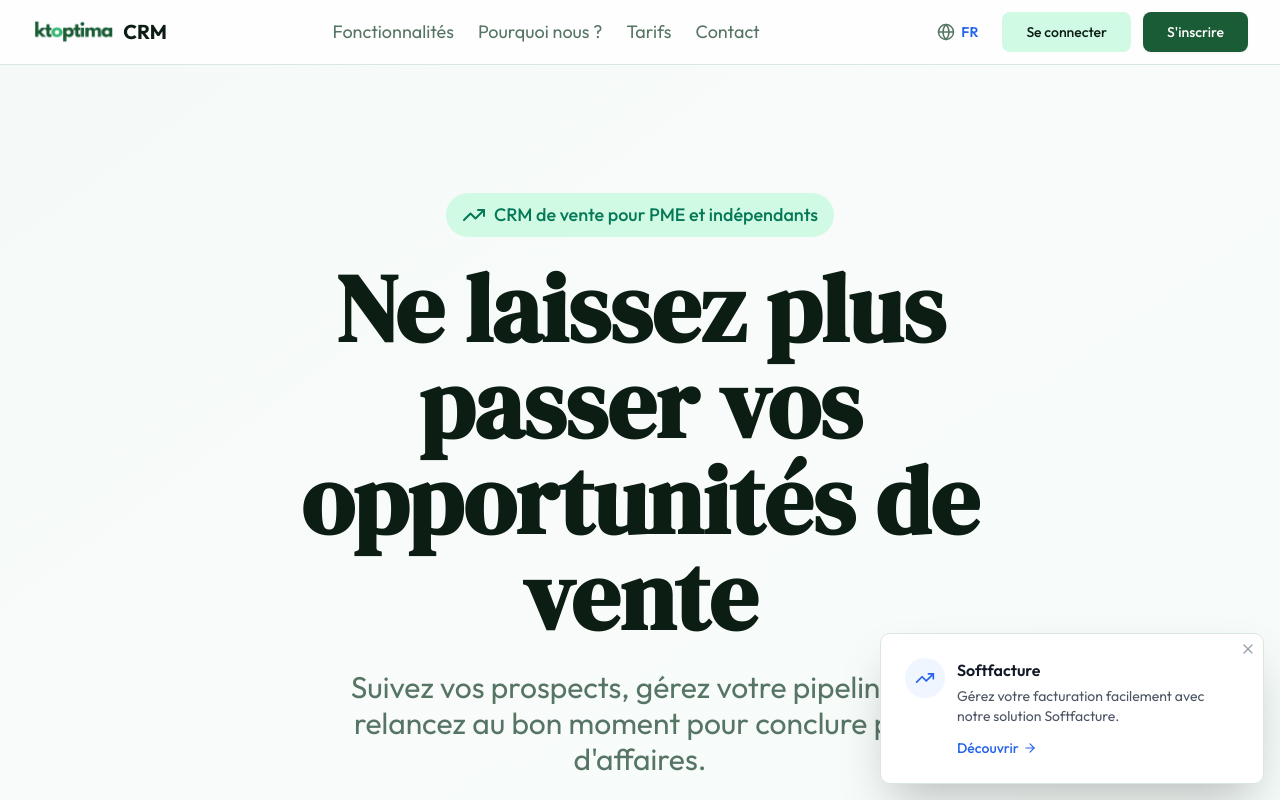
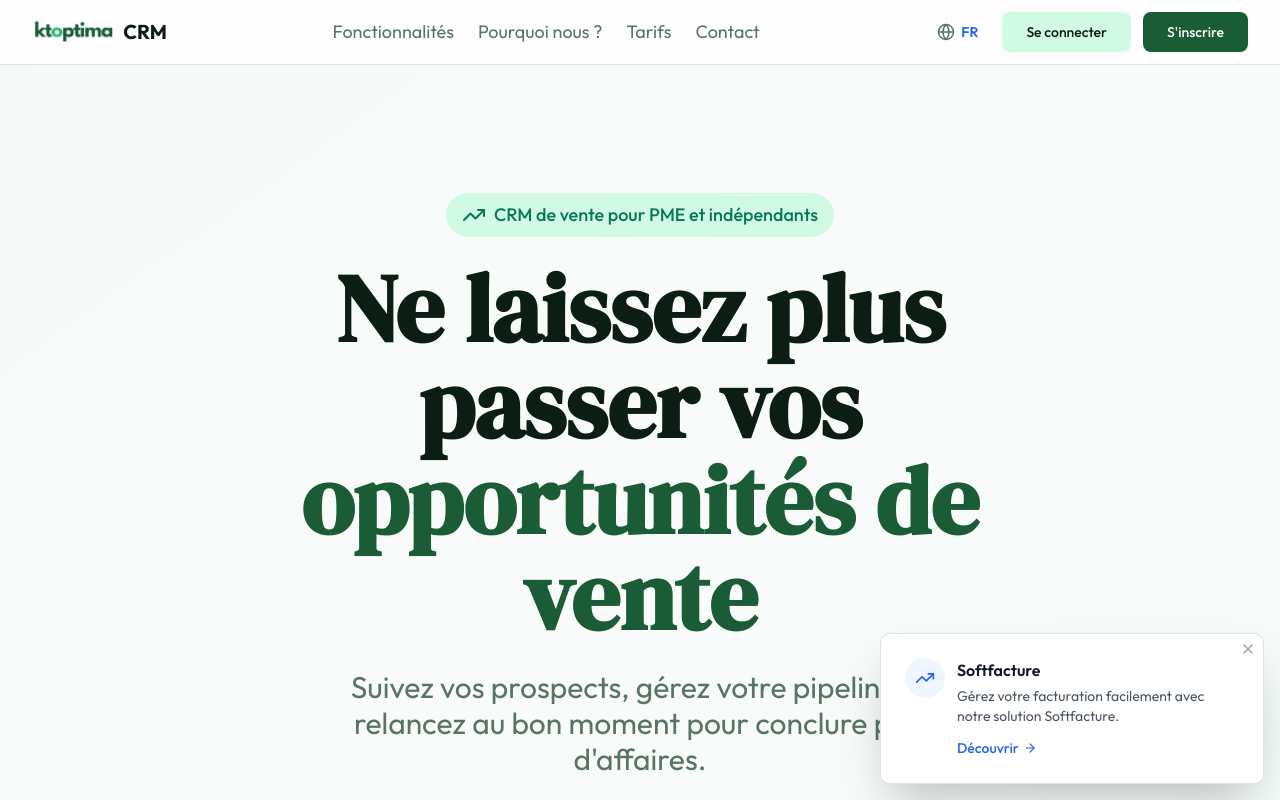
Before and after one commit to Kameltalbi/crm, a React (Vite) app in the folder frontend/: page / in a window 1280 px wide. Shown: the top 800 px of the page. Built offline with nearby package versions, Linux system fonts and the light colour scheme.

Commit message:
fix: restore two-color hero title (black + green)

```diff
--- a/frontend/src/locales/ar.json
+++ b/frontend/src/locales/ar.json
@@ -104,7 +104,8 @@
   },
   "landing": {
     "badge": "نظام إدارة المبيعات للمؤسسات الصغيرة والمستقلين",
-    "heroTitle": "لا تفوّت فرص البيع بعد الآن",
+    "heroTitle1": "لا تفوّت",
+    "heroTitle2": "فرص البيع بعد الآن",
     "heroSubtitle": "تابع عملاءك المحتملين، أدر قناة المبيعات وتابع في الوقت المناسب لإتمام المزيد من الصفقات.",
     "cta": "ابدأ مجاناً",
     "demo": "تجربة مجانية",
--- a/frontend/src/locales/en.json
+++ b/frontend/src/locales/en.json
@@ -104,7 +104,8 @@
   },
   "landing": {
     "badge": "Sales CRM for SMBs and freelancers",
-    "heroTitle": "Never miss a sales opportunity again",
+    "heroTitle1": "Never miss a",
+    "heroTitle2": "sales opportunity again",
     "heroSubtitle": "Track your prospects, manage your pipeline, and follow up at the right time to close more deals.",
     "cta": "Start for free",
     "demo": "Free demo",
--- a/frontend/src/locales/fr.json
+++ b/frontend/src/locales/fr.json
@@ -104,7 +104,8 @@
   },
   "landing": {
     "badge": "CRM de vente pour PME et indépendants",
-    "heroTitle": "Ne laissez plus passer vos opportunités de vente",
+    "heroTitle1": "Ne laissez plus passer vos",
+    "heroTitle2": "opportunités de vente",
     "heroSubtitle": "Suivez vos prospects, gérez votre pipeline et relancez au bon moment pour conclure plus d'affaires.",
     "cta": "Commencer gratuitement",
     "demo": "Démo gratuite",
--- a/frontend/src/pages/Landing.tsx
+++ b/frontend/src/pages/Landing.tsx
@@ -150,7 +150,8 @@ export function Landing() {
               {t('landing.badge')}
             </div>
             <h1 className="text-6xl md:text-8xl font-serif font-bold text-foreground mb-6">
-              {t('landing.heroTitle')}
+              {t('landing.heroTitle1')}{' '}
+              <span className="text-leaf">{t('landing.heroTitle2')}</span>
             </h1>
             <p className="text-2xl md:text-3xl text-muted-foreground mb-8 max-w-2xl mx-auto">
               {t('landing.heroSubtitle')}
```
